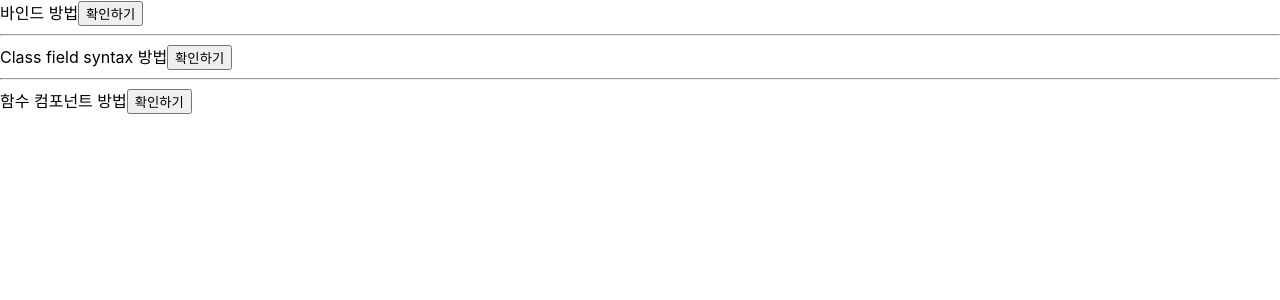
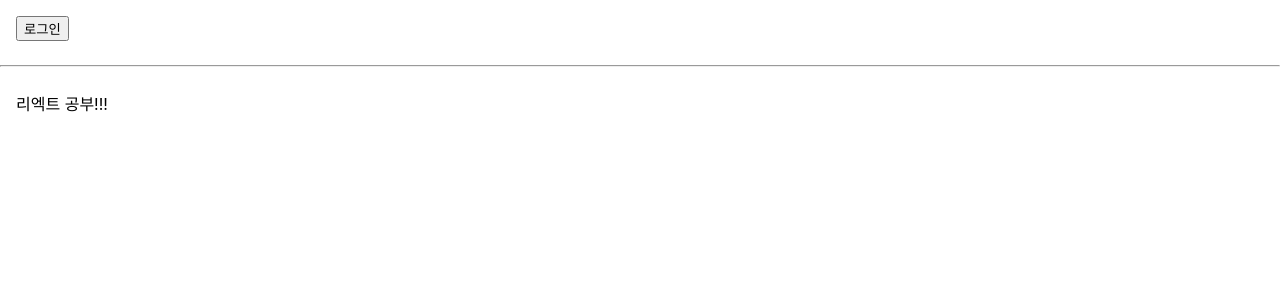
Before and after one commit to hwj309/Inflearn_React, a React (Create React App) app: page / in a window 1280 px wide. Shown: the top 300 px of the page. Built offline with nearby package versions, Linux system fonts and the light colour scheme.

Commit message:
chapter_09 Commit

```diff
--- /dev/null
+++ b/src/chapter_09/LandingPage.jsx
@@ -0,0 +1,28 @@
+import React, { useState } from "react";
+import Toolbar from './Toolbar';
+
+function LandingPage(props) {
+    const [isLoggedIn, setIsLoggedIn] = useState(false);
+
+    const onClickLogin = () => {
+        setIsLoggedIn(true);
+    };
+
+    const onClickLogout = () => {
+        setIsLoggedIn(false);
+    };
+
+    return (
+        <div>
+            <Toolbar
+                isLoggedIn = {isLoggedIn}
+                onClickLogin = {onClickLogin}
+                onClickLogout = {onClickLogout}
+            />
+            <hr />
+            <div style={{padding: 16}}>리엑트 공부!!!</div>
+        </div>
+    )
+}
+
+export default LandingPage;
--- /dev/null
+++ b/src/chapter_09/Toolbar.jsx
@@ -0,0 +1,31 @@
+import React from "react";
+
+const styles = {
+    wrapper: {
+        padding: 16,
+        display: "flex",
+        flexDirection: "row",
+        borderBotton: "1px solid grey",
+    },
+    greeting: {
+        marginRight: 8,
+    },
+};
+
+function Toolbar(props) {
+    const {isLoggedIn, onClickLogin, onClickLogout} = props;
+
+    return (
+        <div style={styles.wrapper}>
+            {isLoggedIn && <span style={styles.greeting}>환영합니다!</span>}
+
+            {isLoggedIn ? (
+                <button onClick={onClickLogout}>로그아웃</button>
+            ) : (
+                <button onClick={onClickLogin}>로그인</button>
+            )}
+        </div>
+    );
+}
+
+export default Toolbar;
--- a/src/index.js
+++ b/src/index.js
@@ -11,6 +11,7 @@
 import ConfirmButtonBind from './chapter_08/ConfirmButtonBind';
 import ConfirmButtonClassFieldsSyntax from './chapter_08/ConfirmButtonClassFieldsSyntax';
 import ConfirmButtonFunction from './chapter_08/ConfirmButtonFunction';
+import LandingPage from './chapter_09/LandingPage';
 
 const root = ReactDOM.createRoot(document.getElementById('root'));
 // [ chapter_03 ]
@@ -52,16 +53,23 @@
 // );
 
 // [ chapter_08 ]
+// root.render(
+//   <React.StrictMode>
+//     바인드 방법
+//     <ConfirmButtonBind />
+//     <hr />
+//     Class field syntax 방법
+//     <ConfirmButtonClassFieldsSyntax />
+//     <hr />
+//     함수 컴포넌트 방법
+//     <ConfirmButtonFunction />
+//   </React.StrictMode>
+// );
+
+// [ chapter_09 ]
 root.render(
   <React.StrictMode>
-    바인드 방법
-    <ConfirmButtonBind />
-    <hr />
-    Class field syntax 방법
-    <ConfirmButtonClassFieldsSyntax />
-    <hr />
-    함수 컴포넌트 방법
-    <ConfirmButtonFunction />
+    <LandingPage />
   </React.StrictMode>
 );
 
```
Also changed, not shown: 1 other file (tests, documents, lock files or other folders).
